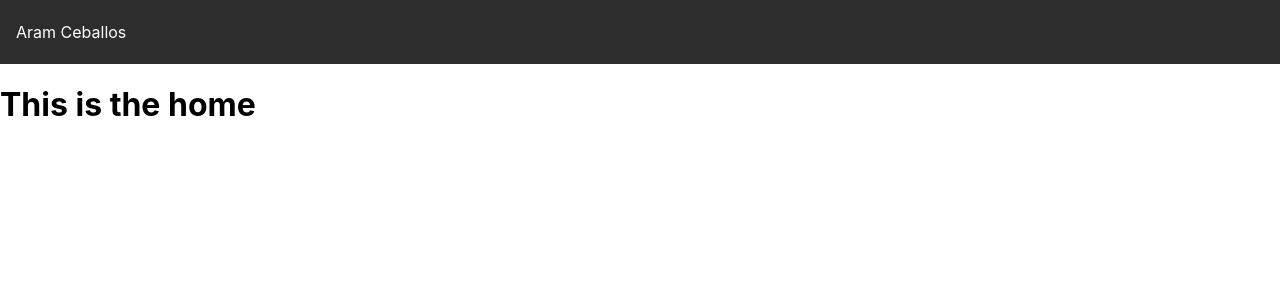
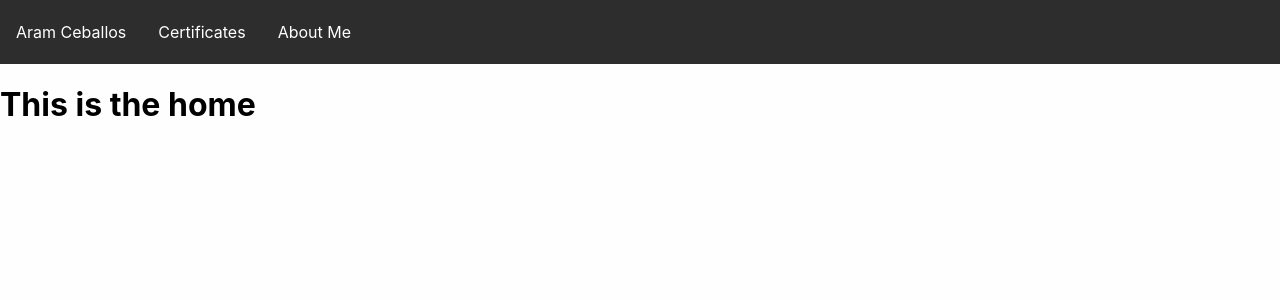
Before and after one commit to aramceballos/react-portfolio, a React app: page / in a window 1280 px wide. Shown: the top 300 px of the page. Built offline with nearby package versions, Linux system fonts and the light colour scheme.

Commit message:
Certificates tab added

```diff
--- a/package.json
+++ b/package.json
@@ -5,7 +5,8 @@
   "main": "index.js",
   "scripts": {
     "build": "webpack --mode development",
-    "dev": "webpack-dev-server"
+    "dev": "webpack-dev-server",
+    "serve:dev": "webpack --mode 'development' && npx serve dist -s"
   },
   "repository": {
     "type": "git",
@@ -28,6 +29,7 @@
     "html-webpack-plugin": "^3.2.0"
   },
   "dependencies": {
+    "@reach/router": "1.3.1",
     "react": "^16.12.0",
     "react-dom": "^16.12.0",
     "react-router": "5.1.2",
--- a/src/components/Header/index.js
+++ b/src/components/Header/index.js
@@ -4,5 +4,9 @@ import { Section, Link } from './styles';
 export const Header = () => (
   <Section>
     <Link to='/'>Aram Ceballos</Link>
+    <Link style={{ float: 'right' }} to='/certificates'>
+      Certificates
+    </Link>
+    <Link to='/about'>About Me</Link>
   </Section>
 );
```
Also changed, not shown: 1 other file (tests, documents, lock files or other folders).
